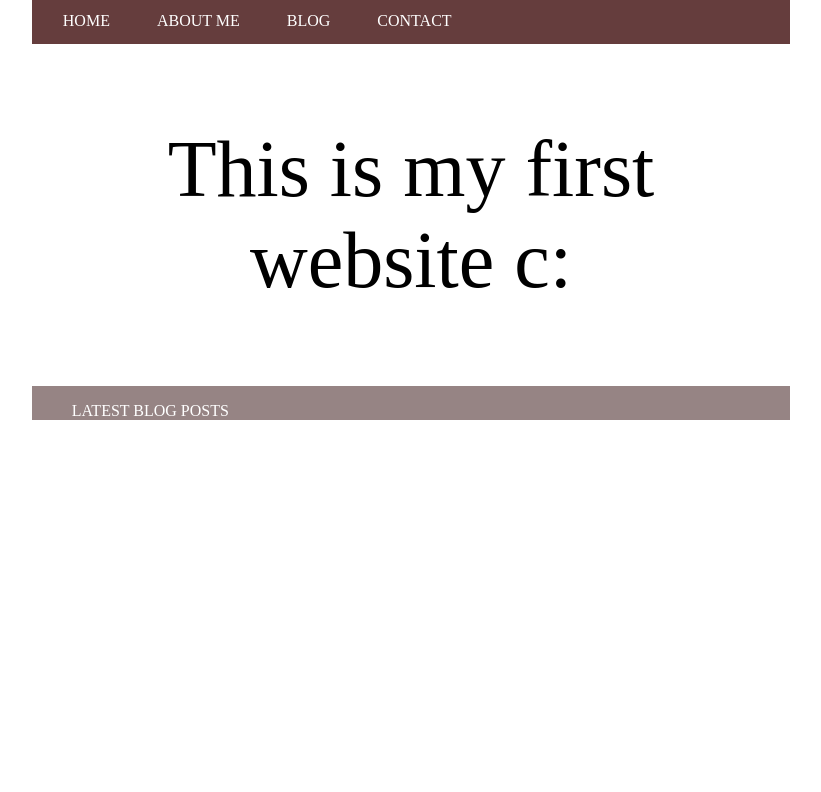
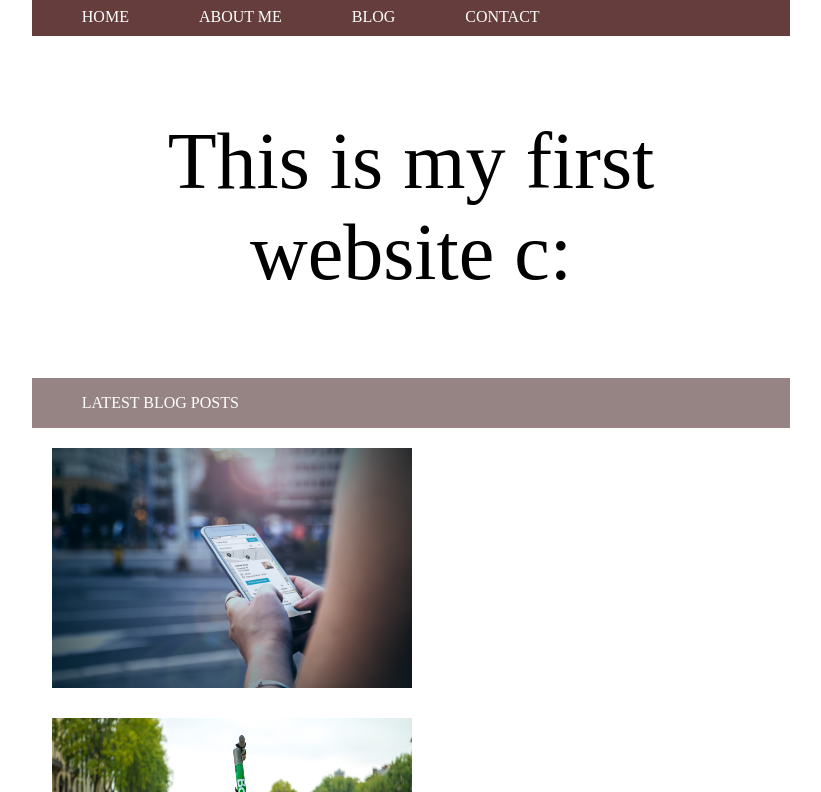
Before and after one commit to Valorsi/FSWD70-BorisJankovic-CodeReview-01, a plain HTML site: page exprep.html in a window 1280 px wide. Shown: the part 160-952 px from the top of the page, without its empty margins (229-1050 px from the left). Before the commit the page ends 800 px from the top, so only its background shows below. Drawn offline with Linux system fonts and the light colour scheme.

Commit message:
Added pictures

```diff
--- a/exprep.html
+++ b/exprep.html
@@ -8,10 +8,10 @@
             width: 60%;
         }
 
-		#navbar {
+		.navbar {
         list-style-type: none;
         margin: 0;
-        padding: 0;
+        padding: 0px;
         overflow: hidden;
         background-color: #653D3D;
         position: static;
@@ -19,17 +19,17 @@
         margin-left: 0px;
     }
 
-    li {
+    .list {
         float: left;
         text-align: center;
         display: inline-block;
     }
 
-    li a {
+    .list, a {
         display: block;
         color: white;
         text-align: center;
-        padding: 14px 16px;
+        padding: 5px 10px;
         text-decoration: none;
         margin-left: 15px;
     }
@@ -49,30 +49,40 @@
             background-color: #EDEDED;
         }
 
-        #bigtitle {
+        .bigtitle {
             font-size: 80px;
             text-align: center;
         }
 
-     #blogpost {
+     .blogpost {
         list-style-type: none;
         margin: 0;
         padding: 0;
         overflow: hidden;
         background-color: #968484;
-        position: static;
-        top: 0.5em;
+        position: relative;
         margin-left: 0px;
-        text-align: center;
+        text-align: left;
         }
 
-        #blogtext {
+        .blogtext {
         display: block;
         color: white;
         text-align: center;
-        /* padding: auto; */
+        padding: 0px 10px;
         text-decoration: none;
-        /* margin-left: 5px; */
+        display:inline-block ;
+        }
+
+        .flexy {
+            padding: 10px;
+            margin: 10px;
+            width: 360px;
+            height: 240px;
+            display: flex;
+            justify-content: space-around;
+            align-items: center;
+
         }
 
     </style>
@@ -86,22 +96,28 @@
     </div>
 
 	<div>
-        <ul id="navbar">
-            <li><a href="#">HOME</a></li>
-            <li><a href="#">ABOUT ME</a></li>
-            <li><a href="#">BLOG</a></li>
-            <li><a href="#">CONTACT</a></li>
+        <ul class="navbar">
+            <li class="list"><a href="#">HOME</a></li>
+            <li class="list"><a href="#">ABOUT ME</a></li>
+            <li class="list"><a href="#">BLOG</a></li>
+            <li class="list"><a href="#">CONTACT</a></li>
         </ul>
     </div>
 
-    <p id="bigtitle"> This is my first <br> website c: </p>
+    <p class="bigtitle"> This is my first <br> website c: </p>
 
-    <div id="blogpost">
+    <div class="blogpost">
         <ul>
-            <li id="blogtext"> LATEST BLOG POSTS </li>
+            <li class="blogtext">LATEST BLOG POSTS</li>
         </ul>
     </div>
+<div class="blogs">
+    <img src="Phone.png" class="flexy">
+    <img src="Taxify-Scooters.jpg" class="flexy">
+    <img src="Devices.jpg" class="flexy">
+    <img src="Debit_card_ATM.jpg" class="flexy">
 
+</div>
 
 </div>
 </body>
```
